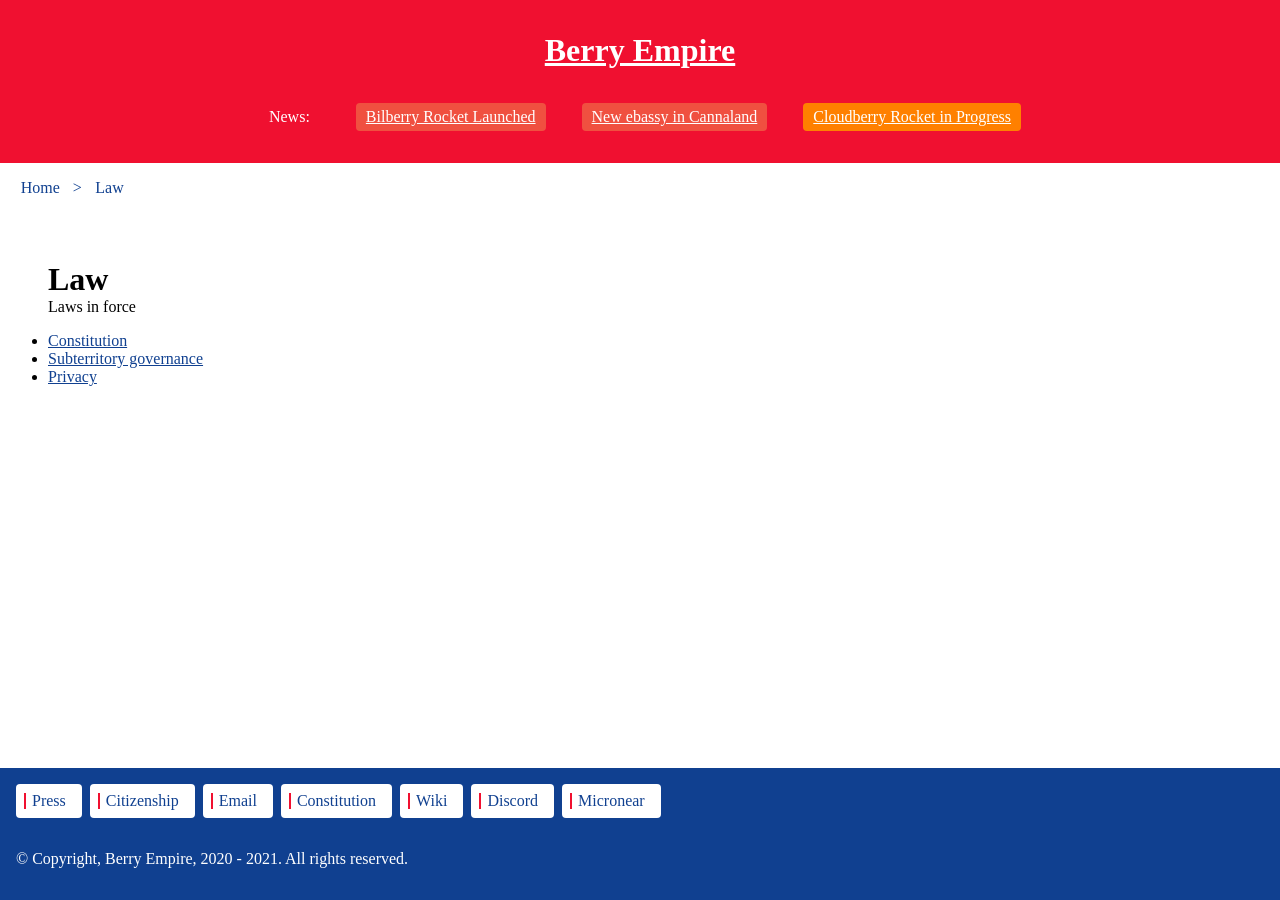
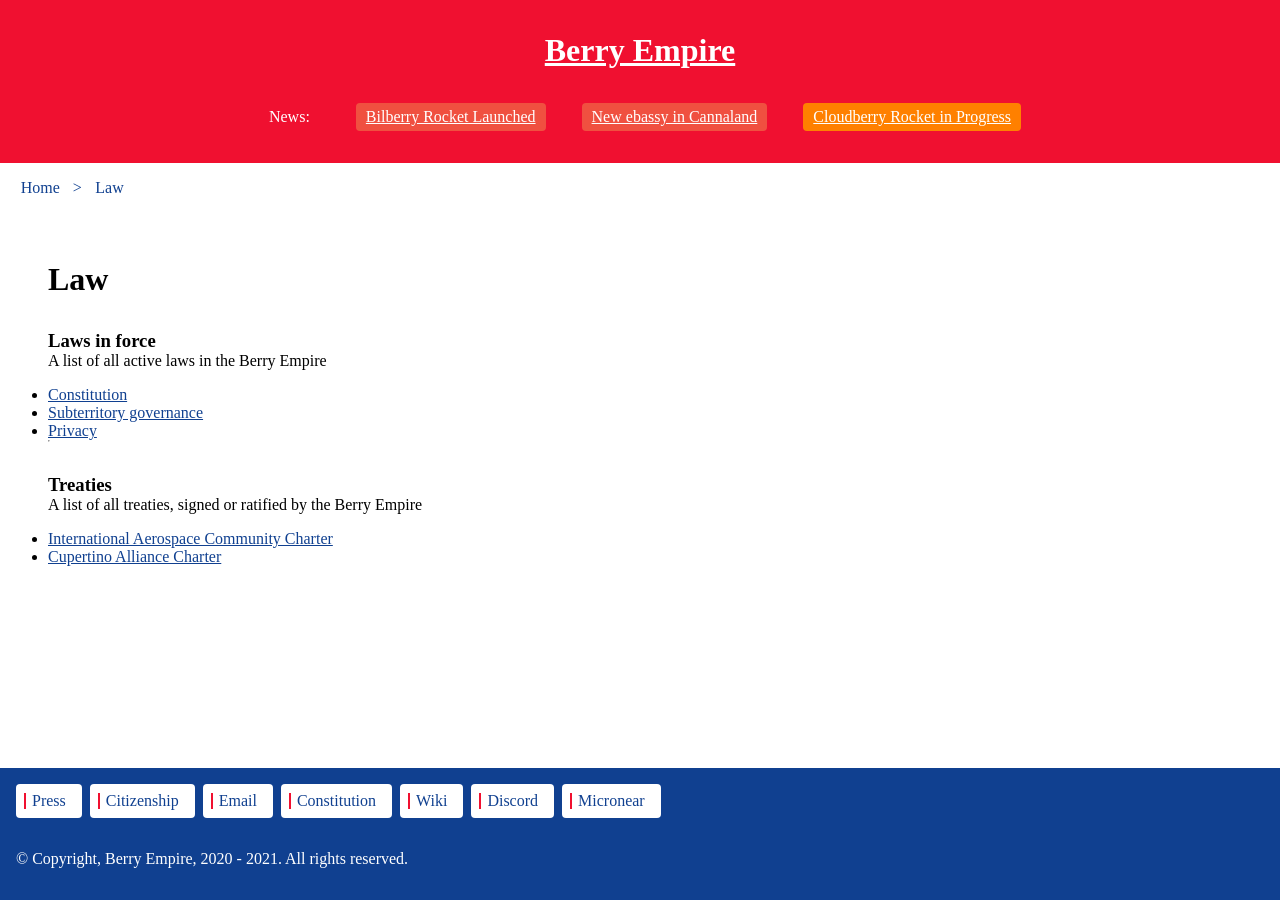
Before and after one commit to berryempire/berryempire.github.io, a Jekyll site: the page built from law/index.md, in a window 1280 px wide. Built offline with Jekyll 4.4.1, drawn with Linux system fonts in a browser that asks for light colours; our own code applies the rules of GitHub Pages for plain Markdown files.

Commit message:
Update index.md

```diff
--- a/law/index.md
+++ b/law/index.md
@@ -1,7 +1,15 @@
 ## Law
-<p>Laws in force</p>
+### Laws in force
+A list of all active laws in the Berry Empire
 <ul>
   <li><a href="./constitution.html">Constitution</a></li>
   <li><a href="./subterritory.html">Subterritory governance</a></li>
   <li><a href="./privacy.html">Privacy</a></li>
 </ul>
+<hr>
+### Treaties
+A list of all treaties, signed or ratified by the Berry Empire
+<ul>
+  <li><a href="./treaty/1_iac_charter.html">International Aerospace Community Charter</a></li>
+  <li><a href="./treaty/2_ca_charter.html">Cupertino Alliance Charter</a></li>
+</ul>
```
